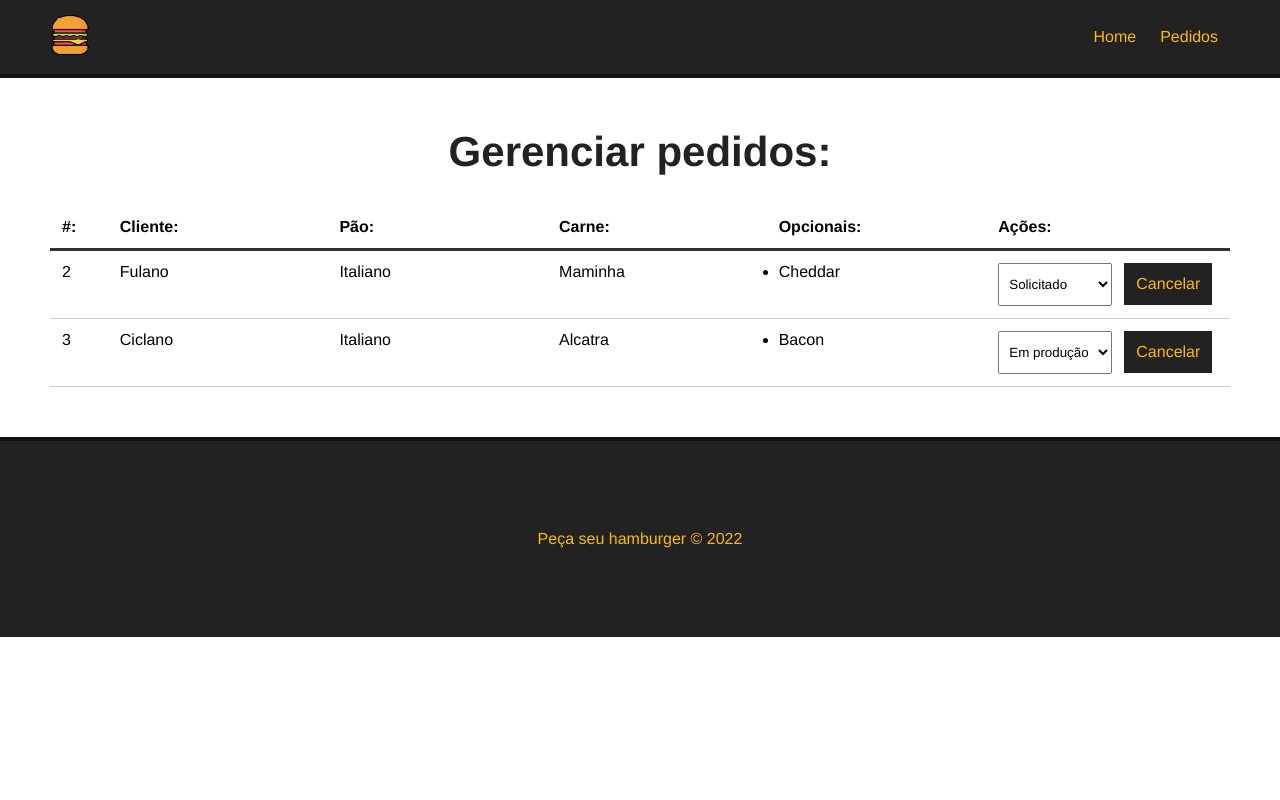
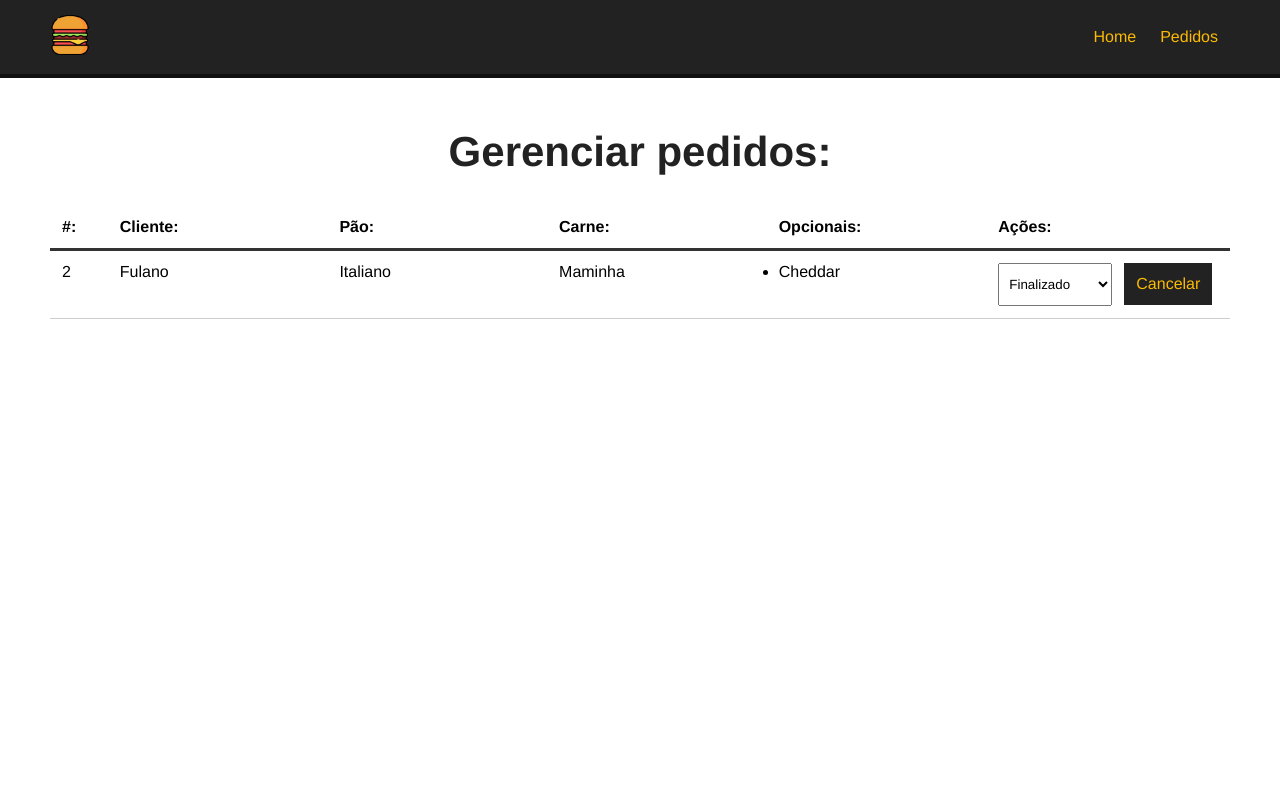
Before and after one commit to LeonardoScherer/curso_vuejs3, a Vue app in the folder proj_pedir_hamburger/: page /pedidos in a window 1280 px wide. Shown: the top 800 px of the page. Built offline with nearby package versions, Linux system fonts and the light colour scheme; data requests are answered from the project's data file.

Commit message:
Mensagens nas atualizações e remoções de pedidos

```diff
--- a/proj_pedir_hamburger/db/db.json
+++ b/proj_pedir_hamburger/db/db.json
@@ -53,18 +53,8 @@
       "opcionais": [
         "Cheddar"
       ],
-      "status": "Solicitado",
+      "status": "Finalizado",
       "id": 2
-    },
-    {
-      "nome": "Ciclano",
-      "carne": "Alcatra",
-      "pao": "Italiano",
-      "opcionais": [
-        "Bacon"
-      ],
-      "status": "Em produção",
-      "id": 3
     }
   ]
 }
--- a/proj_pedir_hamburger/src/App.vue
+++ b/proj_pedir_hamburger/src/App.vue
@@ -32,6 +32,7 @@
   .main-container {
     margin: 50px;
     min-height: 250px;
+    height: 720px;
   }
 
   h1 {
--- a/proj_pedir_hamburger/src/components/Dashboard.vue
+++ b/proj_pedir_hamburger/src/components/Dashboard.vue
@@ -1,5 +1,6 @@
 <template>
     <div id="burger-table">
+        <Message :msg="msg" v-show="msg"/>
         <div>
             <div id="burger-table-heading">
                 <div class="order-id">#:</div>
@@ -34,14 +35,20 @@
 </template>
 
 <script>
+import Message from './Message.vue';
+
 export default {
     name: 'Dashboard',
     data() {
         return {
             burgers: null,
             burger_id: null,
-            status: []
+            status: [],
+            msg: null
         }
+    },
+    components: {
+        Message
     },
     methods: {
         async getPedidos() {
@@ -76,6 +83,10 @@
 
             const res = await req.json();
 
+            this.msg = `Pedido removido com sucesso`;
+
+            setTimeout(() => this.msg = "", 3000);
+
             this.getPedidos();
         },
 
@@ -92,6 +103,10 @@
             });
 
             const res = await req.json();
+
+            this.msg = `Pedido Nº ${res.id} foi atualizado para ${res.status}`;
+
+            setTimeout(() => this.msg = "", 3000);
 
             console.log(res);
         }
```
